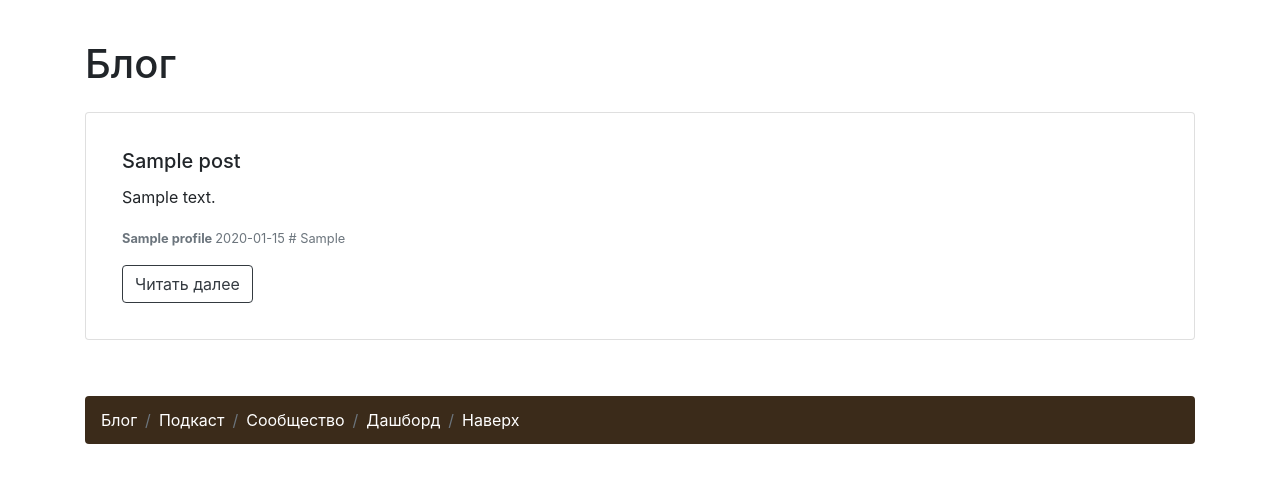
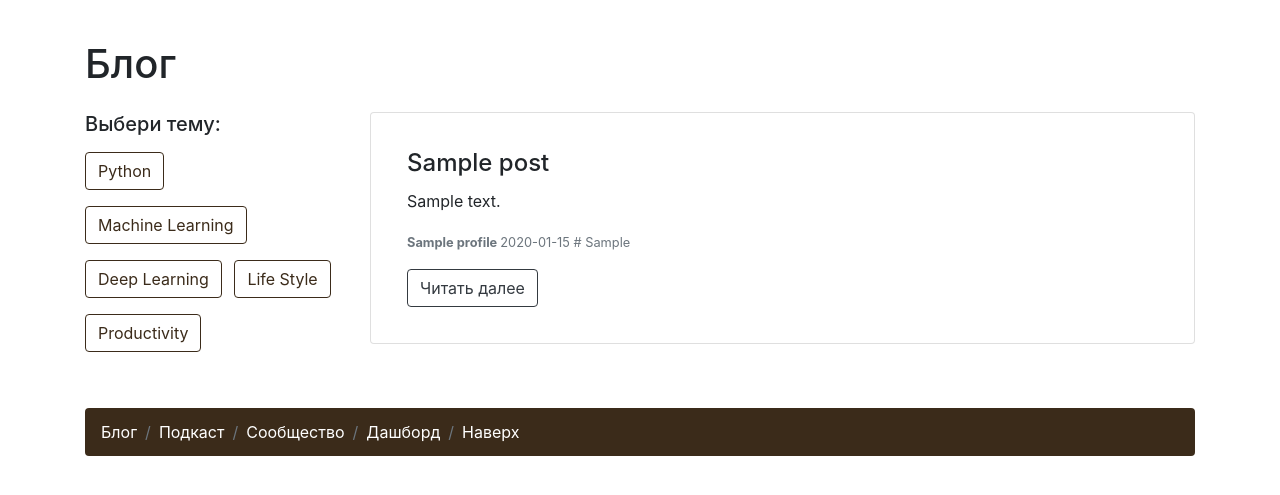
Before and after one commit to jdenisova/computer-break-webapp, a Flask app: page / in a window 1280 px wide. Shown: the part 256-751 px from the top of the page. Run offline with Flask 2, Linux system fonts and the light colour scheme; tables that the repository leaves empty hold one stand-in row (values such as "Sample post").

Commit message:
Added categories and search for posts by them.

```diff
--- a/app.py
+++ b/app.py
@@ -16,6 +16,21 @@ db = SQLAlchemy(app)
 login_manager = LoginManager()
 login_manager.init_app(app)
 login_manager.login_view = "login"
+
+menu = [
+    {"name": "Блог", "url": "/"},
+    {"name": "Подкаст", "url": "/podcast"},
+    {"name": "Сообщество", "url": "/community"},
+    {"name": "Дашборд", "url": "/dashboard"},
+]
+
+categories = [
+    "Python",
+    "Machine Learning",
+    "Deep Learning",
+    "Life Style",
+    "Productivity",
+]
 
 
 @login_manager.user_loader
@@ -91,25 +106,23 @@ class AddPostForm(FlaskForm):
     title = StringField(validators=[InputRequired(), Length(min=6, max=150)], render_kw={"placeholder": ""})
     text = TextAreaField(validators=[InputRequired()], render_kw={"placeholder": ""})
     category = SelectMultipleField(validators=[InputRequired()], render_kw={"placeholder": ""},
-                                   choices=["Python", "Machine Learning", "Life Style"],
+                                   choices=categories,
                                    option_widget=None)
 
     submit = SubmitField("Добавить")
 
 
-menu = [
-    {"name": "Блог", "url": "/"},
-    {"name": "Подкаст", "url": "/podcast"},
-    {"name": "Сообщество", "url": "/community"},
-    {"name": "Дашборд", "url": "/dashboard"},
-]
-
-
 @app.route("/")
 def index():
     table = db.session.query(Users, Posts).join(Posts, Users.id == Posts.user_id).order_by(Posts.date.desc()).all()
+    return render_template("index.html", menu=menu, title="Блог", table=table, categories=categories)
 
-    return render_template("index.html", menu=menu, title="Блог", table=table)
+
+@app.route("/category/<cat>/")
+def category(cat):
+    table = db.session.query(Users, Posts).join(Posts, Users.id == Posts.user_id).order_by(Posts.date.desc()).\
+        filter(Posts.category.like(f"%{cat}%")).all()
+    return render_template('index.html', menu=menu, title=cat, table=table, categories=categories)
 
 
 @app.route("/podcast")
--- a/templates/index.html
+++ b/templates/index.html
@@ -2,13 +2,22 @@
 
 {% block content %}
 
+<div class="row">
+  <div class="col-sm-3 pb-2">
+    <h5>Выбери тему: </h5>
+
+    {% for cat in categories %}
+      <a href="{{ url_for('category', cat=cat) }}" class="btn btn-outline-ligh my-2 mr-2" style="border-color: #3b2b1aff; color: #3b2b1aff;"> {{ cat }} </a>
+    {% endfor %}
+  </div>
+
+  <div class="col-sm">
     {% for user, post in table %}
       <div class="card mb-3 p-3" style="max-width: 1200px;">
         <div class="row g-0">
-
           <div class="col-md-7">
             <div class="card-body">
-        <h5 class="card-title">{{ post.title }}</h5>
+              <h4 class="card-title">{{ post.title }}</h4>
                 <p class="card-text">{{ post.text[:50] }}</p>
                 <p class="card-text"><small class="text-muted"><b> {{ user.pr.name }} </b> {{ post.date.strftime("%Y-%m-%d") }}
                   # {{ post.category }}</small></p>
@@ -18,4 +27,8 @@
         </div>
       </div>
     {% endfor %}
+  </div>
+
+</div>
+
 {% endblock %}
```
Lines whose indentation alone changed are shown as unchanged.
